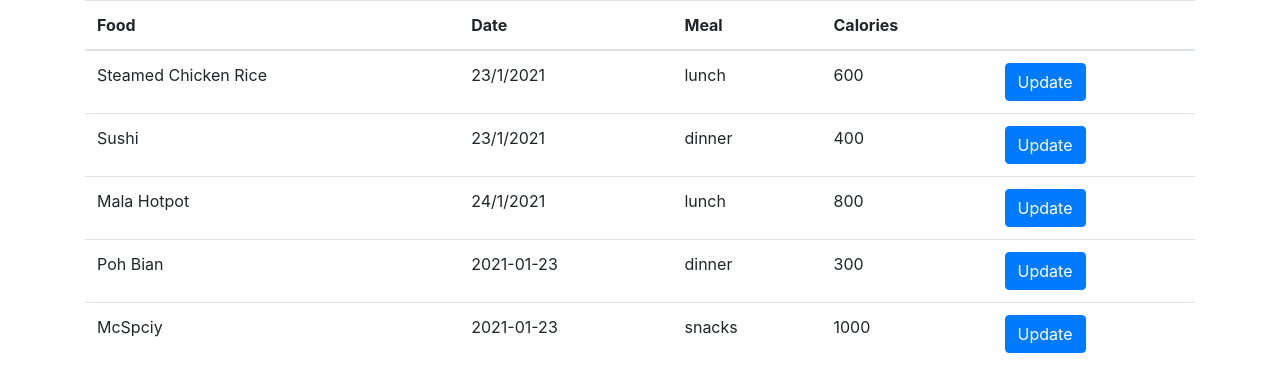
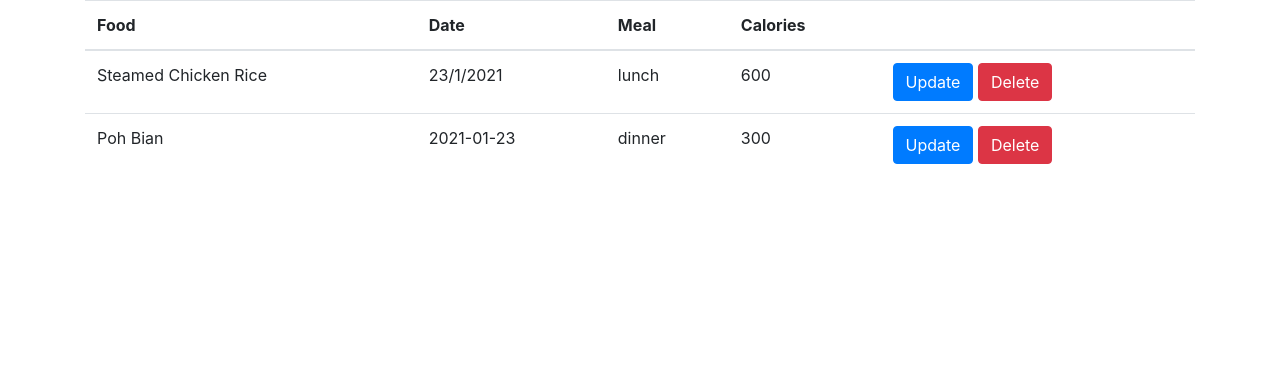
Before and after one commit to kunxin-chor/tgc-10-food-crud, a Flask app: page /foods in a window 1280 px wide. Shown: the top 392 px of the page. Run offline with Flask 2, Linux system fonts and the light colour scheme; some libraries are stand-ins or nearby versions.

Commit message:
Added delete foood

```diff
--- a/app.py
+++ b/app.py
@@ -19,6 +19,12 @@ def find_food_by_id(food_id):
             break
 
     return wanted_food_record
+
+
+def save_file():
+    # save back to the JSON file
+    with open('foods.json', 'w') as fp:
+        json.dump(database, fp)
 
 
 @app.route('/')
@@ -73,6 +79,24 @@ def process_update_food(food_id):
     existing_food_record['meal'] = request.form.get('meal')
     existing_food_record['calories'] = request.form.get('calories')
 
+    save_file()
+
+    return redirect(url_for('show_food'))
+
+
+@app.route('/foods/<int:food_id>/delete')
+def show_delete_food(food_id):
+    food_to_delete = find_food_by_id(food_id)
+    return render_template('confirm_to_delete_food.template.html',
+                           food=food_to_delete)
+
+
+@app.route('/foods/<int:food_id>/delete', methods=["POST"])
+def process_delete_food(food_id):
+    food_record_to_delete = find_food_by_id(food_id)
+    database.remove(food_record_to_delete)
+
+    save_file()
     return redirect(url_for('show_food'))
 
 
--- a/foods.json
+++ b/foods.json
@@ -1,37 +1 @@
-[
-    {
-        "id": 1,
-        "food_name": "Steamed Chicken Rice",
-        "when_eaten": "23/1/2021",
-        "calories": 600,
-        "meal": "lunch"
-    },
-    {
-        "id": 2,
-        "food_name": "Sushi",
-        "when_eaten": "23/1/2021",
-        "calories": 400,
-        "meal": "dinner"
-    },
-    {
-        "id": 3,
-        "food_name": "Mala Hotpot",
-        "when_eaten": "24/1/2021",
-        "calories": 800,
-        "meal": "lunch"
-    },
-    {
-        "food_name": "Poh Bian",
-        "when_eaten": "2021-01-23",
-        "meal": "dinner",
-        "calories": "300",
-        "id": 9077
-    },
-    {
-        "food_name": "McSpciy",
-        "when_eaten": "2021-01-23",
-        "meal": "snacks",
-        "calories": "1000",
-        "id": 18511
-    }
-]
+[{"id": 1, "food_name": "Steamed Chicken Rice", "when_eaten": "23/1/2021", "calories": 600, "meal": "lunch"}, {"food_name": "Poh Bian", "when_eaten": "2021-01-23", "meal": "dinner", "calories": "300", "id": 9077}]
--- a/templates/foods.template.html
+++ b/templates/foods.template.html
@@ -21,7 +21,7 @@
          <td>{{food.calories}}</td>
          <td>
              <a class="btn btn-primary" href="{{ url_for('show_update_food', food_id=food.id) }}">Update</a>
-         </td>
+             <a class="btn btn-danger" href="{{ url_for('show_delete_food', food_id=food.id ) }}">Delete</a>      </td>
      </tr>
 
      {% endfor %}
```
Also changed, not shown: templates/confirm_to_delete_food.template.html (added, +13 -0 lines).
